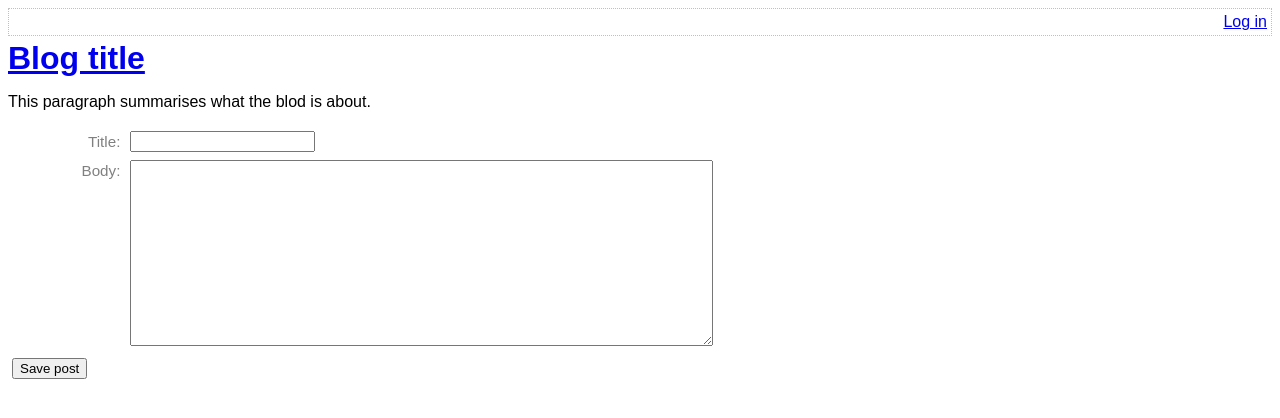
After one commit to Jean-CS/Blog, a PHP site: page /edit-post.php in a window 1280 px wide. The commit adds this page. Shown: the top 418 px of the page. Run offline with PHP 8.4, Linux system fonts and the light colour scheme.

Commit message:
post creation: new page and necessary form input controls and new logged-in menu item

```diff
--- a/assets/main.css
+++ b/assets/main.css
@@ -83,12 +83,12 @@
     margin-bottom: 8px;
 }
 
-.comment-form input,
-.comment-form textarea {
+.user-form input,
+.user-form textarea {
     margin: 4px;
 }
 
-.comment-form label {
+.user-form label {
     font-size: 0.95em;
     margin: 6px;
     width: 7em;
--- /dev/null
+++ b/edit-post.php
@@ -0,0 +1,33 @@
+<?php
+
+require_once 'lib/common.php';
+
+session_start();
+
+?>
+
+<!DOCTYPE html>
+<html>
+<head>
+    <meta charset="utf-8">
+    <title>A blog application | New post</title>
+    <?php require 'templates/head.php' ?>
+</head>
+<body>
+    <?php require 'templates/title.php' ?>
+
+    <form class="post-form user-form" method="post">
+        <div>
+            <label for="post-title">Title:</label>
+            <input id="post-title" type="text" name="post-title">
+        </div>
+        <div>
+            <label for="post-body">Body:</label>
+            <textarea id="post-body" name="post-body" rows="12" cols="70"></textarea>
+        </div>
+        <div>
+            <input type="submit" value="Save post">
+        </div>
+    </form>
+</body>
+</html>
--- a/templates/comment-form.php
+++ b/templates/comment-form.php
@@ -18,7 +18,7 @@
 
 <h3>Add your comment</h3>
 
-<form method="post" class="comment-form">
+<form method="post" class="comment-form user-form">
     <div>
         <label for="comment-name">Name:</label>
         <input
--- a/templates/title.php
+++ b/templates/title.php
@@ -1,6 +1,8 @@
 <div class="top-menu">
     <div class="menu-options">
         <?php if (isLoggedIn()): ?>
+            <a href="edit-post.php">New post</a>
+            |
             Hello <?php echo htmlEscape(getAuthser()); ?>
             <a href="logout.php">Log out</a>
         <?php else: ?>
```
